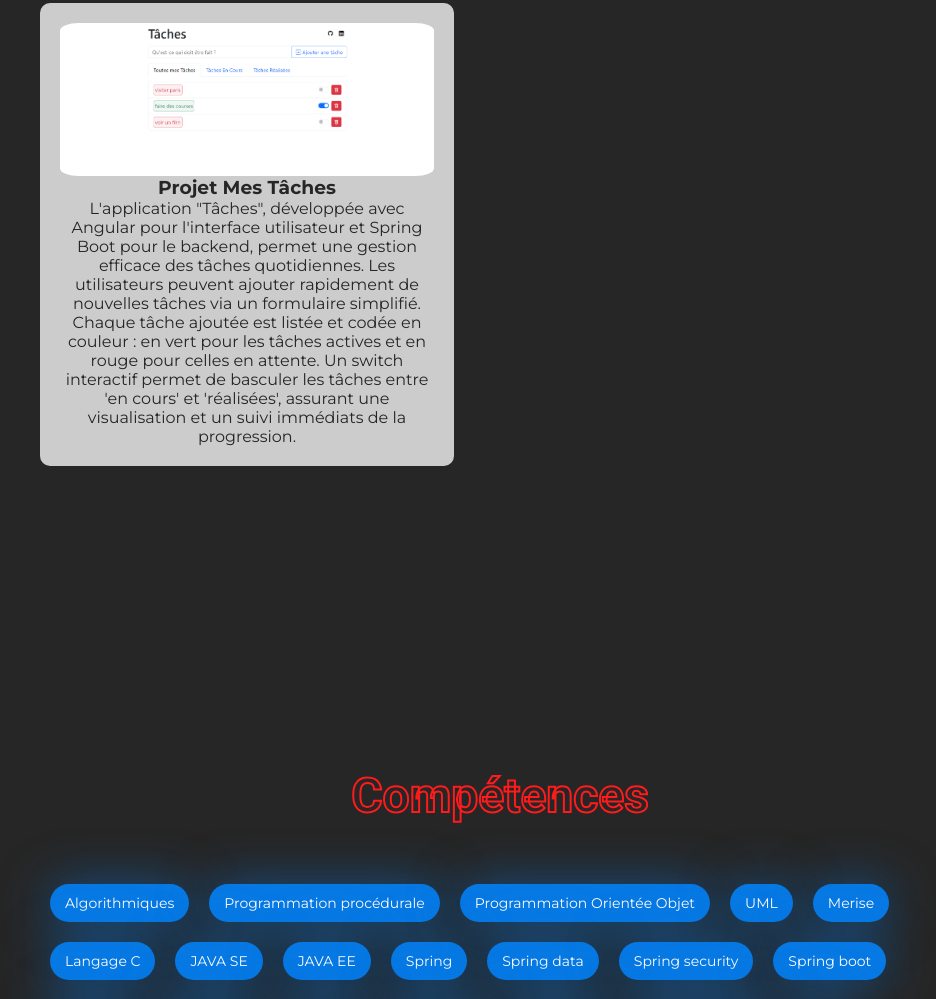
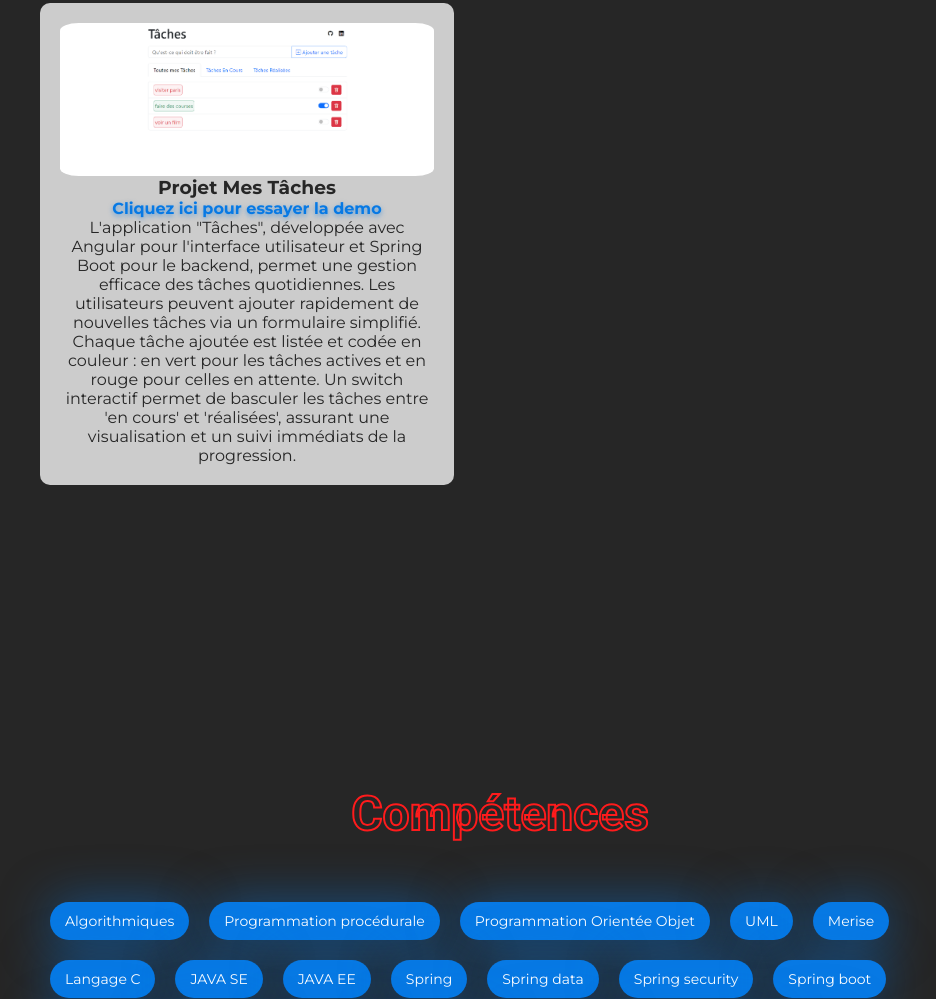
Before and after one commit to HaithamMansourni/portfolio, a plain HTML site: page index.html in a window 1280 px wide. Shown: the part 1733-2732 px from the top of the page, without its empty margins (140-1076 px from the left). Drawn offline with Linux system fonts and the light colour scheme.

Commit message:
modification de l index ,ajout du call to action cliquez

```diff
--- a/index.html
+++ b/index.html
@@ -109,6 +109,7 @@
                     <img src="images/projectTodo.png" alt="Project 1" class="portfolio-image-item" />
                     <div>
                         <h3>Projet Mes Tâches</h3>
+                        <p><span class="bl">Cliquez ici pour essayer la demo</span></p>
                         <p>L'application "Tâches", développée avec Angular pour l'interface utilisateur et Spring Boot
                             pour le backend, permet une gestion efficace des tâches quotidiennes. Les utilisateurs
                             peuvent ajouter rapidement de nouvelles tâches via un formulaire simplifié. Chaque tâche
```
